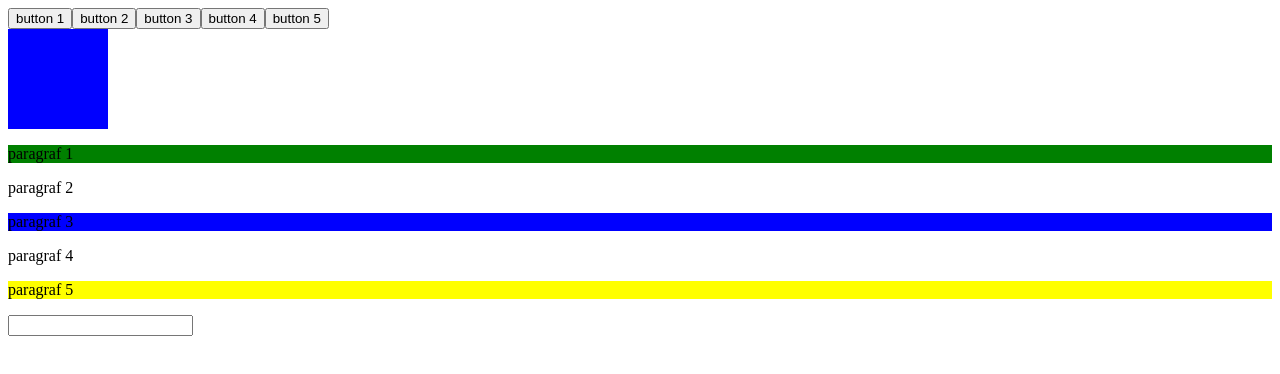
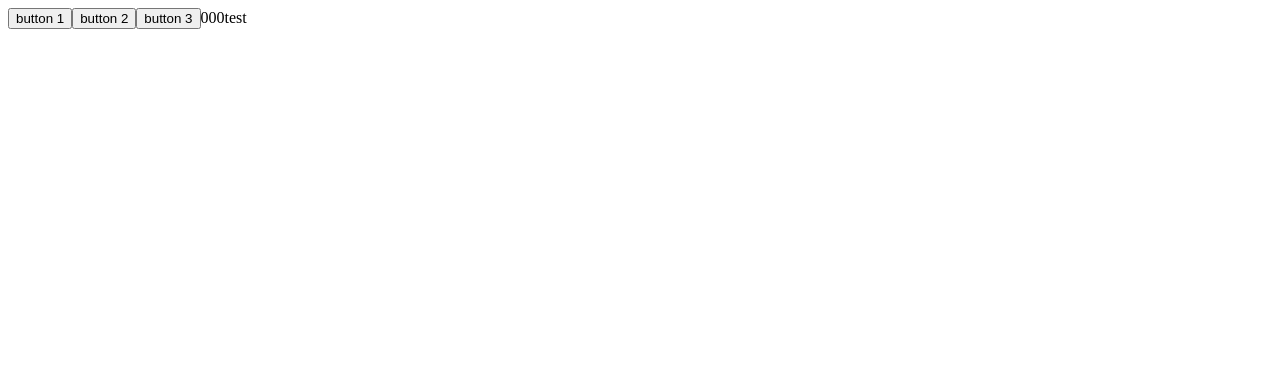
Before and after one commit to MarcinK88/codeme, a plain HTML site: page eventy/index.html in a window 1280 px wide. Drawn offline with Linux system fonts and the light colour scheme.

Commit message:
in progress

```diff
--- a/eventy/index.html
+++ b/eventy/index.html
@@ -9,6 +9,6 @@
 
 
 
-    <script src="./main.js"></script>
+    <script src="./main2.js"></script>
 </body>
 </html>
--- /dev/null
+++ b/eventy/main2.js
@@ -0,0 +1,33 @@
+for(var i = 1; i <= 3; i++) {
+    var button = document.createElement("BUTTON");
+    button.innerText = "button " + i;
+    button.dataset.count = 0;
+    document.body.appendChild(button);
+}
+
+var buttons = document.querySelectorAll("BUTTON");
+
+var sumClick = document.createElement("label");
+
+var labelsCount = [];
+
+for (let i = 0; i < buttons.length; i++){
+    labelsCount[i] = document.createElement("label");
+    labelsCount[i].innerText = buttons[i].dataset.count;
+    document.body.appendChild(labelsCount[i]);
+
+}
+
+
+sumClick.innerText = "test";
+document.body.appendChild(sumClick);
+
+function onClick(event) {
+    event.target.dataset.count++;
+    console.log(event.target);
+
+}
+
+for(let i = 0; i < buttons.length; i++) {
+    buttons[i].addEventListener('click', onClick);
+}
```
